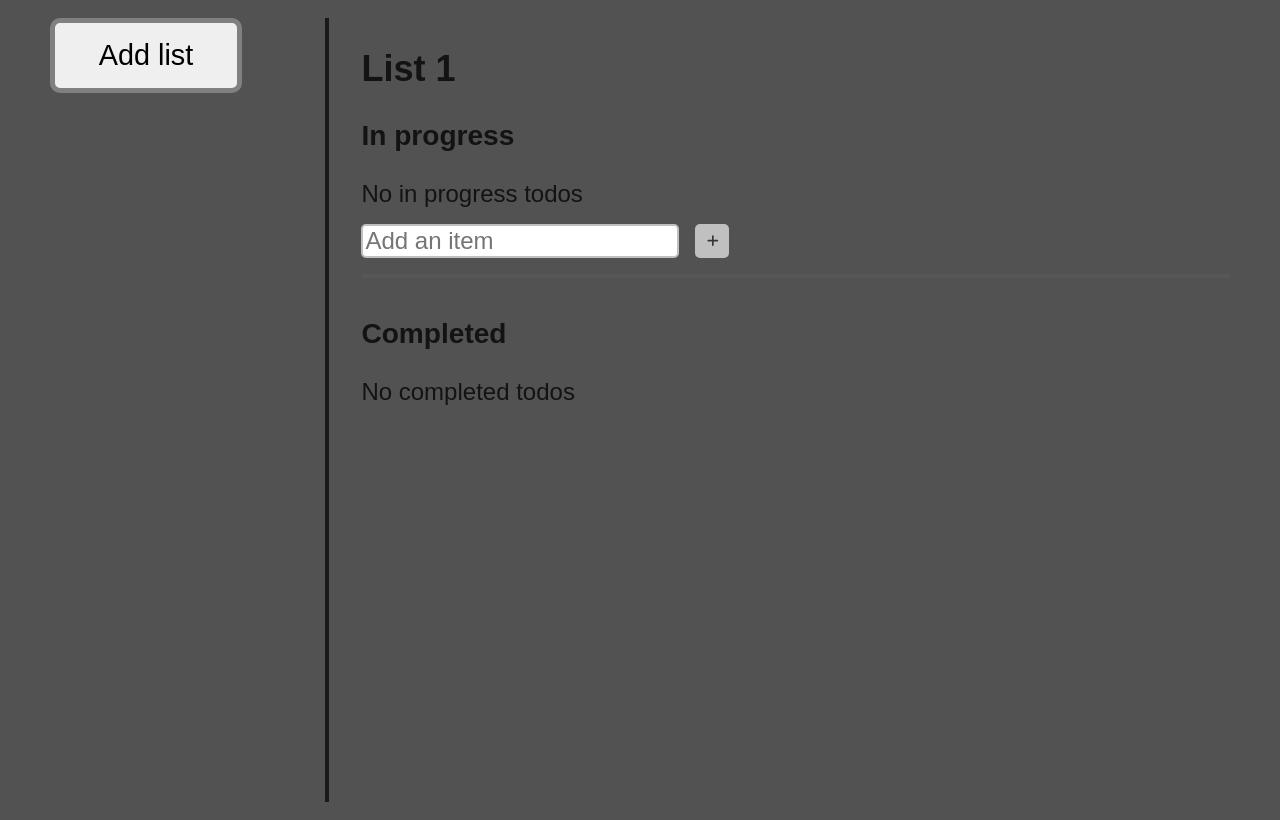
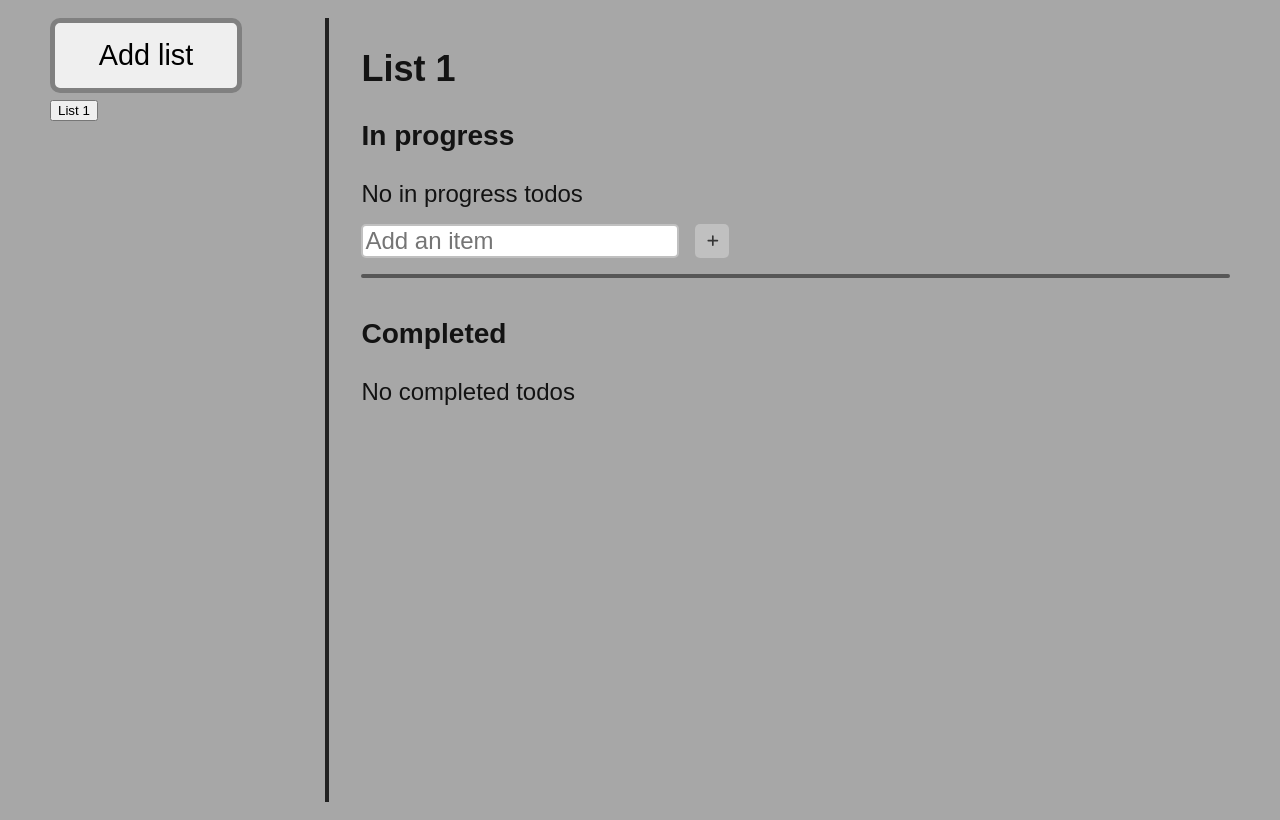
Before and after one commit to MathiasEvjen/todo-list, a React (Vite) app: page / in a window 1280 px wide. Both pictures are taken after a click on the button "Add list". Built offline with nearby package versions, Linux system fonts and the light colour scheme.

Commit message:
La til muligheten til å lage nye lister i sidebar og gjorde listene separate fra hverandre med sine egne gjøremål

```diff
--- a/src/App.jsx
+++ b/src/App.jsx
@@ -4,6 +4,17 @@ import Sidebar from "./Sidebar"
 
 function App() {
   const [display, setDisplay] = useState(1)
+
+  const [listPick, setListPick] = useState(() => {
+    const localValue = localStorage.getItem("LISTPICK")
+    if (localValue == null) return []
+
+    return JSON.parse(localValue)
+  })
+
+  useEffect(() => {
+    localStorage.setItem("LISTPICK", JSON.stringify(listPick))
+  }, [listPick])
 
   const [lists, setLists] = useState(() => {
     const localValue = localStorage.getItem("LISTS")
@@ -17,12 +28,20 @@ function App() {
   }, [lists])
 
   function addList() {
-    setLists(exisistingLists => {
-      return [...exisistingLists, {id: exisistingLists.length + 1}]
+    var thisId = lists.length + 1
+    setLists(exisstingLists => {
+      return [...exisstingLists, {id: thisId}]
     })
+
+    setListPick(exisistingListpicks => {
+      return [...exisistingListpicks, {id: thisId}]
+    })
+
+    displayList(thisId)
   }
 
   function displayList(id) {
+    console.log("Setter liste til nr. " + id)
     setDisplay(id);
   }
 
@@ -30,10 +49,12 @@ function App() {
     <>
       <div className="wrapper">
         <div className="sidebar">
-          <Sidebar />
+          <Sidebar addList={addList} lists={listPick} displayList={displayList}/>
         </div>
         <div className="main">
-          <List />
+          {lists.filter(list => list.id === display).map(list =>
+            <List id={list.id} key={list.id}/>
+          )}
         </div>
       </div>
     </>
--- a/src/List.jsx
+++ b/src/List.jsx
@@ -6,14 +6,14 @@ import { faPlus } from "@fortawesome/free-solid-svg-icons";
 const List = (props) => {
     const [name, setName] = useState("List 1")
     const [items, setItems] = useState(() => {
-        const localValue = localStorage.getItem("ITEMS")
+        const localValue = localStorage.getItem(`ITEMS${props.id}`)
         if (localValue == null) return []
 
         return JSON.parse(localValue)
     })
 
     useEffect(() => {
-        localStorage.setItem("ITEMS", JSON.stringify(items))
+        localStorage.setItem(`ITEMS${props.id}`, JSON.stringify(items))
     }, [items])
 
     function addItem(text) {
@@ -44,7 +44,7 @@ const List = (props) => {
 
     return(
         <div>
-            <h2>{name}</h2>
+            <h2>List {props.id}</h2>
             <h3>In progress</h3>
             {items.filter(item => !item.completed).length === 0 && "No in progress todos"}
             {items.filter(item => !item.completed).map(item => (
--- /dev/null
+++ b/src/ListPick.jsx
@@ -0,0 +1,11 @@
+
+const ListPick = (props) => {
+
+    return(
+        <div>
+            <button onClick={() => props.displayList(props.id)}>List {props.id}</button>
+        </div>
+    )
+}
+
+export default ListPick
--- a/src/Sidebar.jsx
+++ b/src/Sidebar.jsx
@@ -1,8 +1,14 @@
+import ListPick from "./ListPick";
 
-const Sidebar = () => {
+const Sidebar = (props) => {
     return(
         <div>
-            <button className="add-list">Add list</button>
+            <button className="add-list" onClick={props.addList}>Add list</button>
+            <div>
+                {props.lists.map(list =>
+                    <ListPick id={list.id} key={list.id} displayList={props.displayList}/>
+                )}
+            </div>
         </div>
     );
 }
--- a/src/index.css
+++ b/src/index.css
@@ -1,7 +1,7 @@
 body {
     font-family: arial, sans-serif;
     color: rgb(19, 19, 19);
-    background-color: rgb(82, 82, 82);
+    background-color: rgb(167, 167, 167);
     font-size: x-large;
 }
 
```
